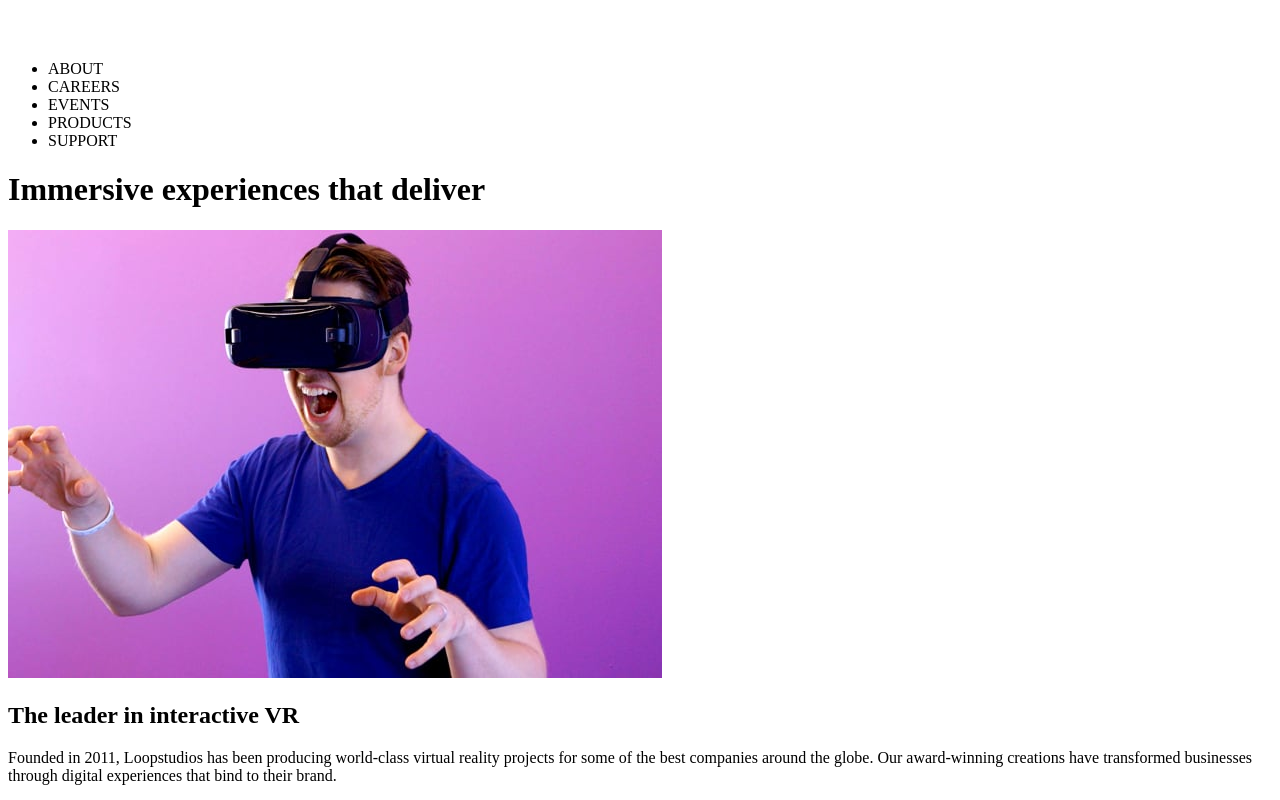
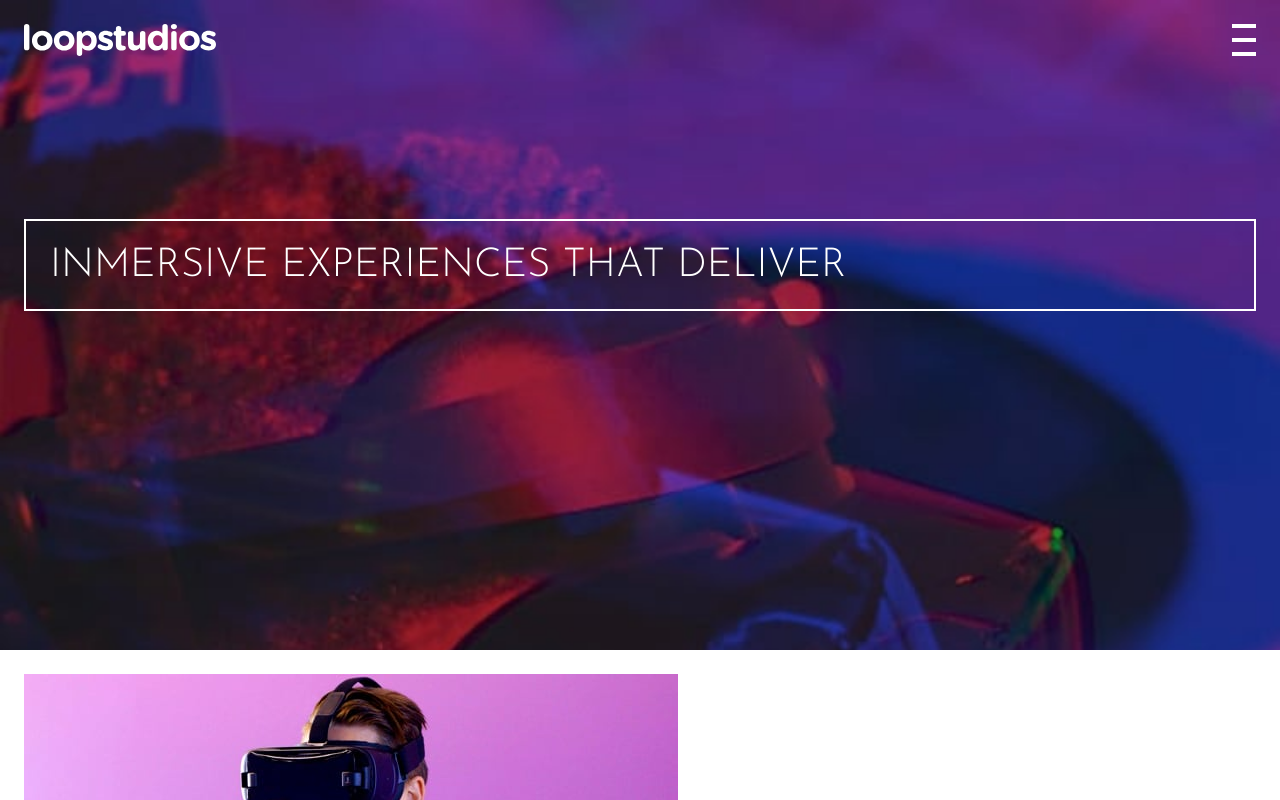
Before and after one commit to saviita/loop-landing, a plain HTML site: page index.html in a window 1280 px wide. Shown: the top 800 px of the page. Drawn offline with Linux system fonts and the light colour scheme.

Commit message:
15-01_02

```diff
--- a/css/style.css
+++ b/css/style.css
@@ -6,3 +6,47 @@ img {
     display: block;
     max-width: 100%;
 }
+
+.header {
+    height: 650px;
+    background-image: url(../assets/mobile/image-hero.jpg);
+    background-repeat: no-repeat;
+    background-size: cover;
+    padding: 24px;
+}
+
+.bar {
+    display: flex;
+    flex-direction: row;
+    justify-content: space-between
+}
+
+.bar-cross {
+    display: none;
+}
+
+.nav {
+    display: none;
+}
+
+@media screen and (width>768px) {
+
+}
+
+.title-1 {
+    color: #FFF;
+    font-family: "Josefin Sans";
+    font-size: 40px;
+    font-weight: 300;
+    line-height: 38px;
+}
+
+.top-title {
+    border: 2px solid #FFF;
+    padding: 26px 24px 24px;
+    margin-top: 163px;
+}
+
+.main {
+    padding: 24px;
+}
--- a/index.html
+++ b/index.html
@@ -3,7 +3,12 @@
 <head>
     <meta charset="UTF-8">
     <meta name="viewport" content="width=device-width, initial-scale=1.0">
-    <title>Document</title>
+    <link rel="stylesheet" href="./css/normalize.css">
+    <link rel="stylesheet" href="./css/style.css">
+    <link rel="preconnect" href="https://fonts.googleapis.com">
+    <link rel="preconnect" href="https://fonts.gstatic.com" crossorigin>
+    <link href="https://fonts.googleapis.com/css2?family=Alata&family=Josefin+Sans:ital,wght@0,100..700;1,100..700&display=swap" rel="stylesheet">
+    <title>Loopstudios</title>
 </head>
 <body>
     <header class="header">
@@ -11,7 +16,7 @@
         <div class="bar">
             <img src="./assets/logo.svg" alt="" class="logo">
             <img src="./assets/icon-hamburger.svg" alt="" class="bar-icon">
-            <img src="./assets/icon-close.svg" alt="" class="menu-cross">
+            <img src="./assets/icon-close.svg" alt="" class="bar-cross">
         </div>
 
         <nav class="nav">
@@ -24,7 +29,7 @@
             </ul>
         </nav>
 
-        <h1 class="top-title title-1">Immersive experiences that deliver</h1>
+        <h1 class="top-title title-1">INMERSIVE EXPERIENCES THAT DELIVER</h1>
     </header>
 
     <main class="main">
```
